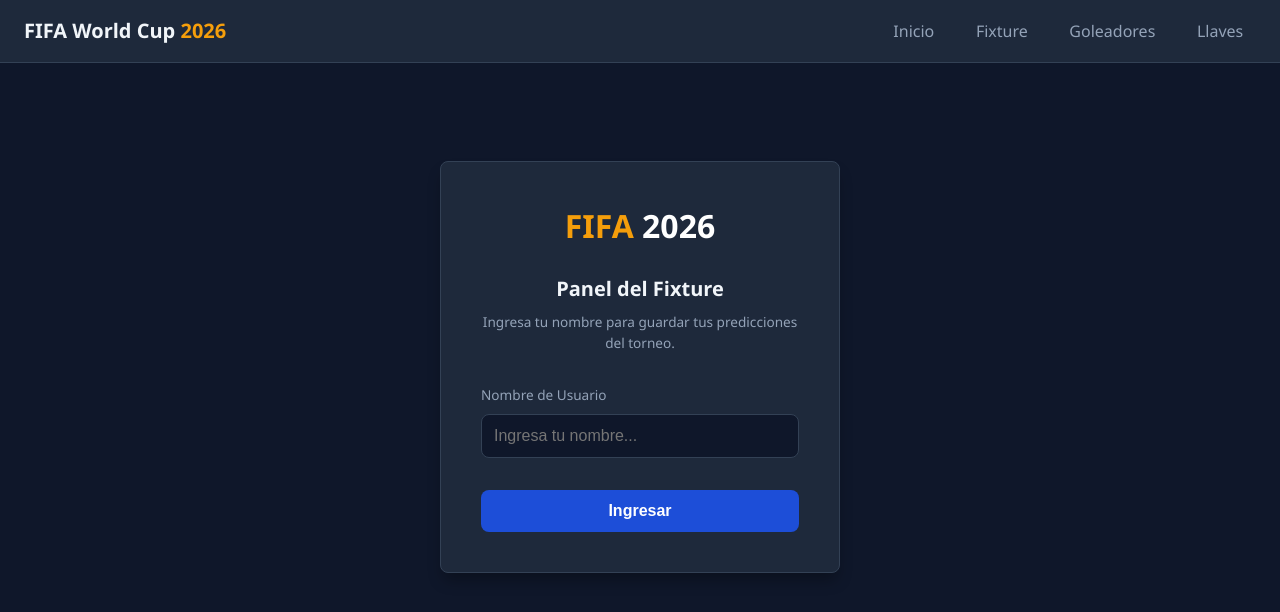
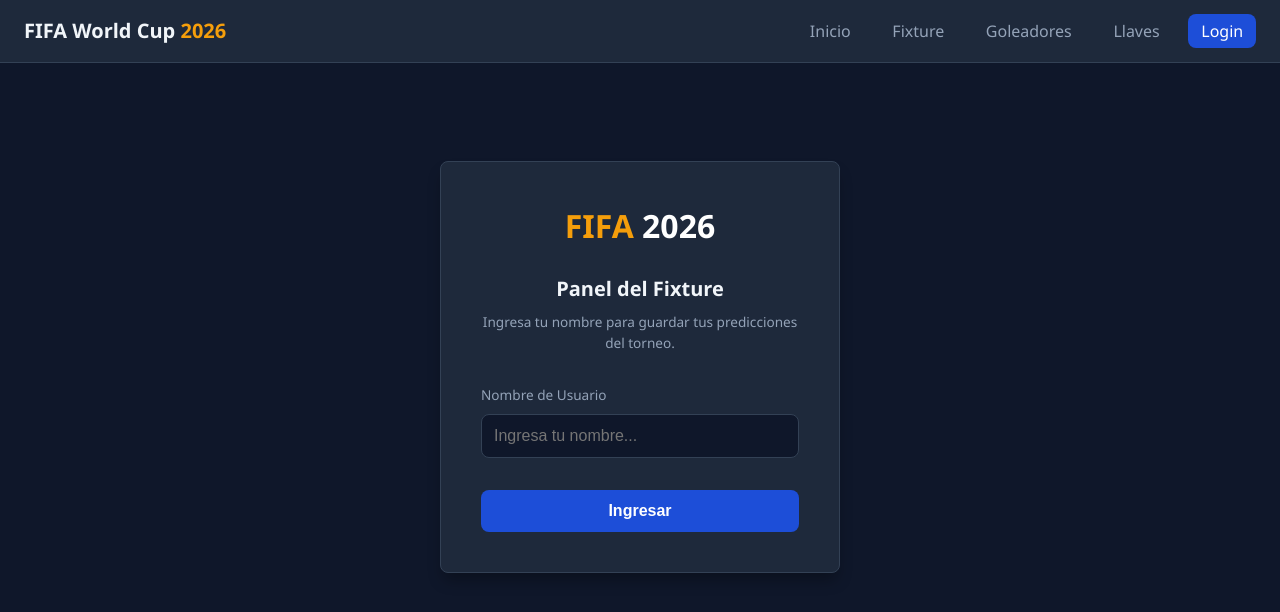
Before and after one commit to DevKpi/tpi-fixture, a plain HTML site: page views/login.html in a window 1280 px wide. Drawn offline with Linux system fonts and the light colour scheme.

Commit message:
fix: corrección del nav

```diff
--- a/views/login.html
+++ b/views/login.html
@@ -97,6 +97,7 @@
         <li><a href="fixture.html">Fixture</a></li>
         <li><a href="tops.html">Goleadores</a></li>
         <li><a href="elimination-bracket.html">Llaves</a></li>
+        <li><a href="login.html" id="nav-login" class="active">Login</a></li>
       </ul>
     </nav>
   </header>
```
